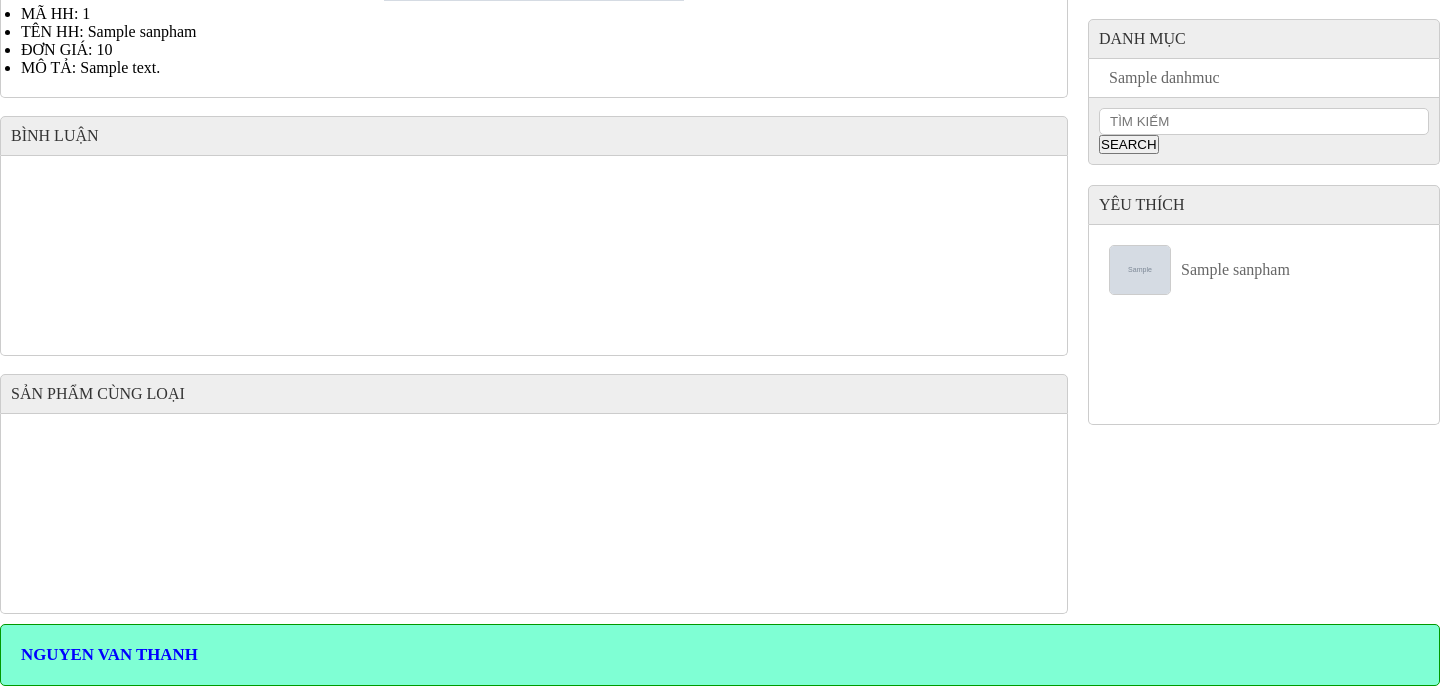
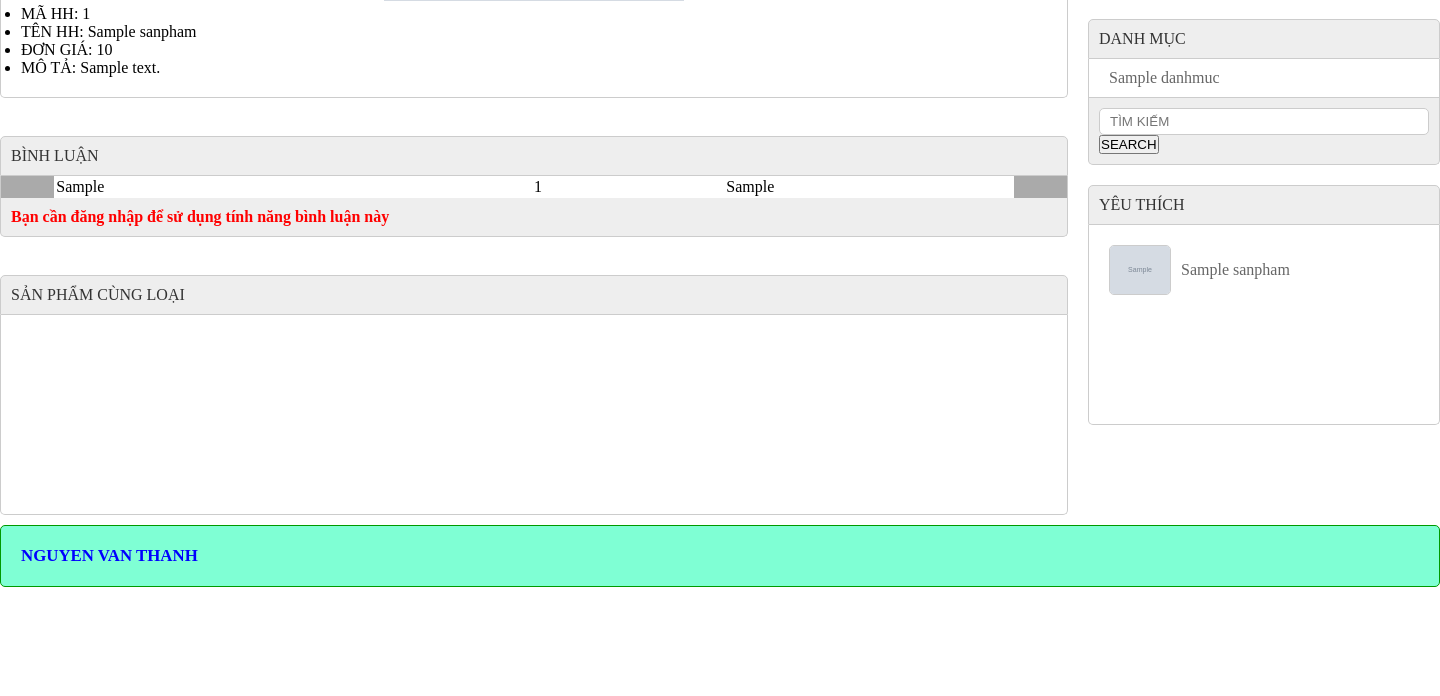
Before and after one commit to thanhnv2003/Du-an-mau-2022, a PHP site: page /view/index.php?act=sanphamct&id_sp=1 in a window 1440 px wide. Shown: the part 427-1123 px from the top of the page. After the commit the page ends 1014 px from the top, so only its background shows below. Run offline with PHP 8.4, Linux system fonts and the light colour scheme; tables that the repository leaves empty or names only in its code hold one stand-in row (values such as "Sample post"); grey boxes marked "Sample" are stand-in pictures.

Commit message:
cập nhật module bình luận

```diff
--- a/admin/header.php
+++ b/admin/header.php
@@ -19,7 +19,7 @@
             <li><a href="index.php?act=add_dm">Danh mục</a></li>
             <li><a href="index.php?act=add_sp">Hàng hóa</a></li>
             <li><a href="index.php?act=list_user">Khách hàng</a></li>
-            <li><a href="index.php?act=dsbl">Bình luận</a></li>
+            <li><a href="index.php?act=ds_binh_luan">Bình luận</a></li>
             <li><a href="index.php?act=thongke">Thống kê</a></li>
         </ul>
     </nav>
--- a/model/binhluan.php
+++ b/model/binhluan.php
@@ -1 +1,21 @@
 <?php
+function insert_binhluan($noidung, $iduser, $idpro, $ngaybl){
+    $sql = "INSERT INTO binhluan VALUES (null, '$noidung', '$iduser', '$idpro', '$ngaybl')";
+    pdo_execute($sql);
+}
+function loadall_binhluan($idpro){
+    $sql = "select * from binhluan where 1";
+    if ($idpro > 0){
+        $sql .= " and id_pro='".$idpro."'";
+    }
+    $sql .= ' order by id desc';
+    $listBinhLuan = pdo_query($sql);
+    return $listBinhLuan;
+}
+function delete_binhluan($id){
+    $sql = "delete from binhluan where id=".$id;
+    pdo_execute($sql);
+}
+
+
+?>
--- a/view/binhluan/binhluanform.php
+++ b/view/binhluan/binhluanform.php
@@ -1 +1,80 @@
 <?php
+session_start();
+$idpro = $_REQUEST['idpro'];
+include '../../model/pdo.php';
+include '../../model/binhluan.php';
+
+$dsbl = loadall_binhluan($idpro);
+?>
+
+
+<!doctype html>
+<html lang="en">
+<head>
+    <meta charset="UTF-8">
+    <meta name="viewport"
+          content="width=device-width, user-scalable=no, initial-scale=1.0, maximum-scale=1.0, minimum-scale=1.0">
+    <meta http-equiv="X-UA-Compatible" content="ie=edge">
+    <title>Document</title>
+    <link rel="stylesheet" href="../../src/css/style.css">
+    <style>
+        .binhluan table{
+            width: 90%;
+            margin-left: 5%;
+            background-color: white;
+        }
+        .binhluan table td:nth-child(1){
+            width: 50%;
+        }
+        .binhluan table td:nth-child(2){
+            width: 20%;
+        }
+        .binhluan table td:nth-child(3){
+             width: 30%;
+         }
+
+
+
+    </style>
+</head>
+<body>
+<div class="box-cate">
+    <div class="box-title"><p>BÌNH LUẬN</p></div>
+    <div class="box-content2 binhluan">
+        <table>
+            <?php foreach ($dsbl as $key => $value){ ?>
+                <tr><td><?php echo $value['noidung']?></td>
+                <td><?php echo $value['id_user']?></td>
+                <td><?php echo $value['ngaybinhluan']?></td></tr>
+            <?php } ?>
+        </table>
+    </div>
+    <div class="box-footer searchbox">
+        <form action="<?php echo $_SERVER['PHP_SELF']?>" method="post">
+            <input type="hidden" name="idpro" value="<?php echo $idpro?>">
+            <input type="hidden" name="idpro" value="<?php echo $idpro?>">
+            <?php if (isset($_SESSION['user'])){?>
+                <input type="text" name="message" id="" placeholder="NHẬP BÌNH LUẬN SẢN PHẨM">
+                <input type="submit" name="send" value="BÌNH LUẬN">
+            <?php }else{ ?>
+            <h4 style="color: red">Bạn cần đăng nhập để sử dụng tính năng bình luận này</h4>
+            <?php } ?>
+        </form>
+    </div>
+    <?php
+    if (isset($_POST['send']) && ($_POST['send'])) {
+        $noidung = $_POST['message'];
+        $idpro = $_POST['idpro'];
+        $iduser = $_SESSION['user'][0]['id'];
+        date_default_timezone_set('Asia/Ho_Chi_Minh');
+        $ngaybl = date('h:i:sa d/m/Y');
+
+//        var_dump($_SESSION['user'][0]['id']);
+        insert_binhluan($noidung, $iduser, $idpro, $ngaybl);
+        header("location: ".$_SERVER['HTTP_REFERER']);
+    }
+    ?>
+</div>
+
+</body>
+</html>
--- a/view/index.php
+++ b/view/index.php
@@ -44,8 +44,9 @@
                     $_SESSION['user'] = $check_user;
 //                    $thongbao = 'Đã đăng nhập thành công';
                     header('location: index.php');
-                }else{
+                }elseif(!in_array($check_user)){
                     $thongbao = 'Tài khoản không tồn tại';
+
                 }
             }
             include './taikhoan/dangky.php';
--- a/view/sanphamct.php
+++ b/view/sanphamct.php
@@ -15,13 +15,19 @@
                 </ul>
             </div>
         </div><br>
+            <script src="https://ajax.googleapis.com/ajax/libs/jquery/3.6.0/jquery.min.js"></script>
+            <script>
+                $(document).ready(function(){
+                    $("#binhluan").load("../view/binhluan/binhluanform.php", {idpro: <?php echo $value['id']?>});
+                });
+            </script>
+        <div class="box-row" id="binhluan">
+<!--            <div class="box-title">BÌNH LUẬN</div>-->
+<!--            <div class="box-content">-->
+<!--                <iframe src="../view/binhluan/binhluanform.php?id_bl=--><?php //echo $value['id'] ?><!--" frameborder="0" width="100%" height="300px"></iframe>-->
+<!--            </div>-->
+        </div><br>
         <?php } ?>
-        <div class="box-row">
-            <div class="box-title">BÌNH LUẬN</div>
-            <div class="box-content">
-
-            </div>
-        </div><br>
         <div class="box-row">
             <div class="box-title">SẢN PHẨM CÙNG LOẠI</div>
             <div class="box-content">
```
Also changed, not shown: admin/binhluan/list.php (+43 -1 lines), admin/index.php (+13 -0 lines).
